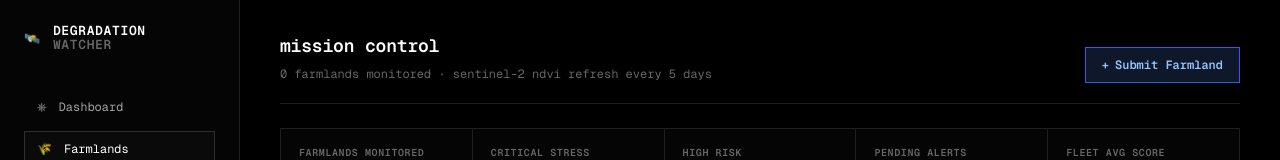
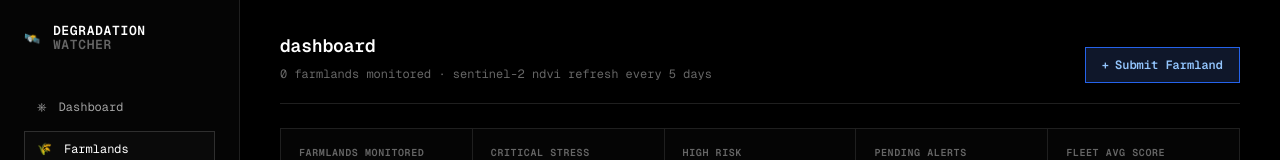
Before and after one commit to contigen/degradation-watcher, a Next.js app in the folder apps/web/: page /dashboard in a window 1280 px wide. Shown: the top 160 px of the page. Built offline with nearby package versions, Linux system fonts and the light colour scheme; no server answers; the database is empty.

Commit message:
chore(ui): rename Mission Control header to Dashboard

```diff
--- a/apps/web/app/dashboard/page.tsx
+++ b/apps/web/app/dashboard/page.tsx
@@ -51,7 +51,7 @@ export default function DashboardPage() {
       {/* Page header */}
       <div className="page-header" style={{ display: "flex", justifyContent: "space-between", alignItems: "flex-end" }}>
         <div>
-          <h1 className="page-title" style={{ fontSize: "18px", textTransform: "lowercase" }}>Mission Control</h1>
+          <h1 className="page-title" style={{ fontSize: "18px", textTransform: "lowercase" }}>Dashboard</h1>
           <p className="page-subtitle" style={{ fontSize: "12px" }}>
             {assets.length} farmlands monitored · Sentinel-2 NDVI refresh every 5 days
           </p>
```
